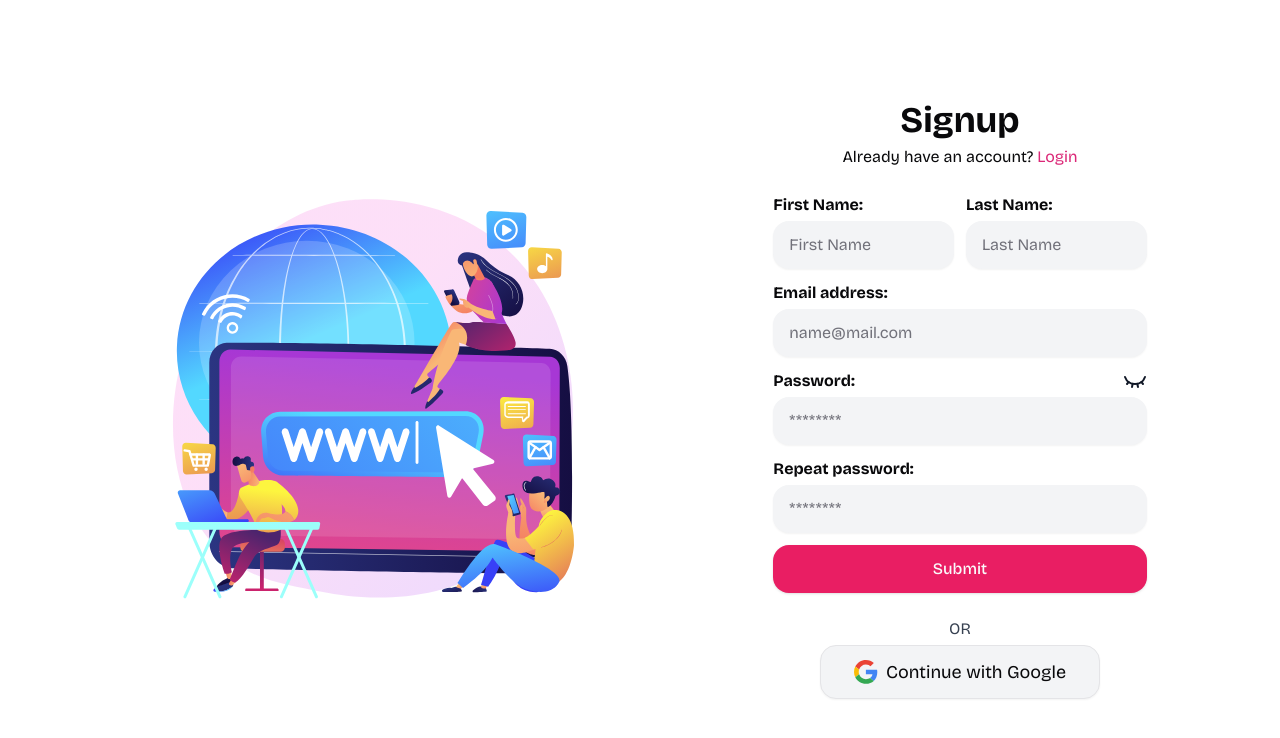
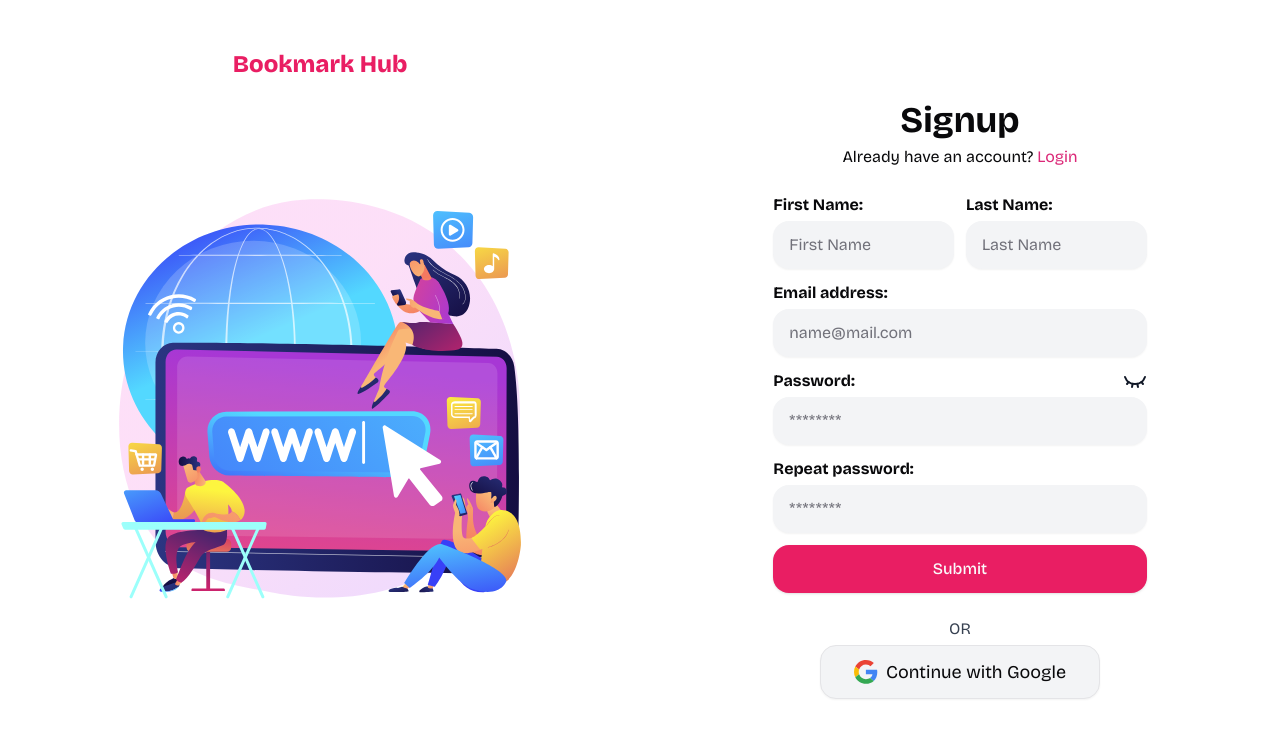
Before and after one commit to fisayo-dev/bookmark-hub, a Next.js app: page /signup in a window 1280 px wide. Shown: the top 738 px of the page. Built offline with nearby package versions, Linux system fonts and the light colour scheme.

Commit message:
change bookmark logo position

```diff
--- a/app/(form)/layout.tsx
+++ b/app/(form)/layout.tsx
@@ -1,21 +1,20 @@
 import Image from "next/image"
+import Logo from '@/components/logo'
 
 const layout = ({children}: {children: React.ReactNode}) => {
   return (
     <div className="grid w-full h-[100vh] md:grid-cols-2 bg-white">
       <div className="hidden md:block text-white">
-        <div className="flex h-full flex-col items-center place-content-center justify-items-center">
-          {/* <div className="grid items-center text-center">
-            <h2 className="text-3xl font-bold">Bookmark Hub</h2>
-            <p>Your all in one bookmark store. <br /> Organize your bookmarks in one place.</p>
-          </div> */}
-          {/* <x` */}
+        <div className="flex relative h-full flex-col items-center place-content-center justify-items-center">
+          <div className="mx-auto absolute top-10">
+            <Logo />
+          </div>
             <Image
               src="/signup_vector.svg"
               alt="Google signing"
               height={100}
               width={100}
-              className="w-5/6 ml-auto"
+              className="w-5/6 mx-auto"
               draggable={false}
           />
         </div>
```
